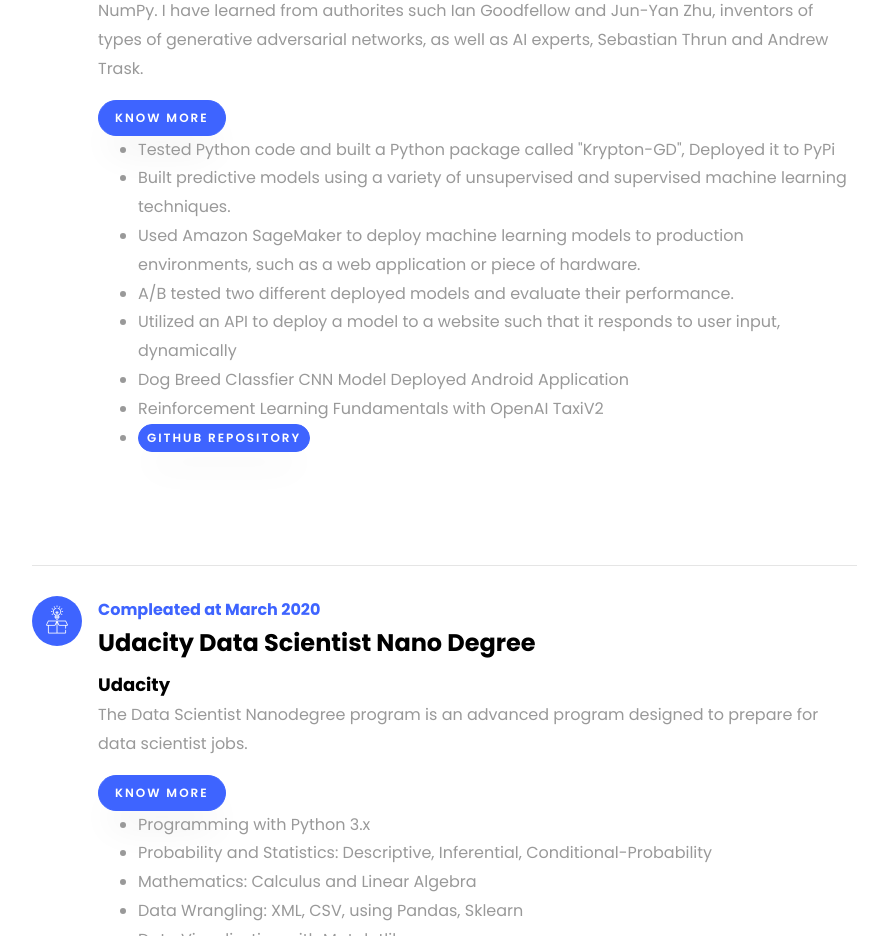
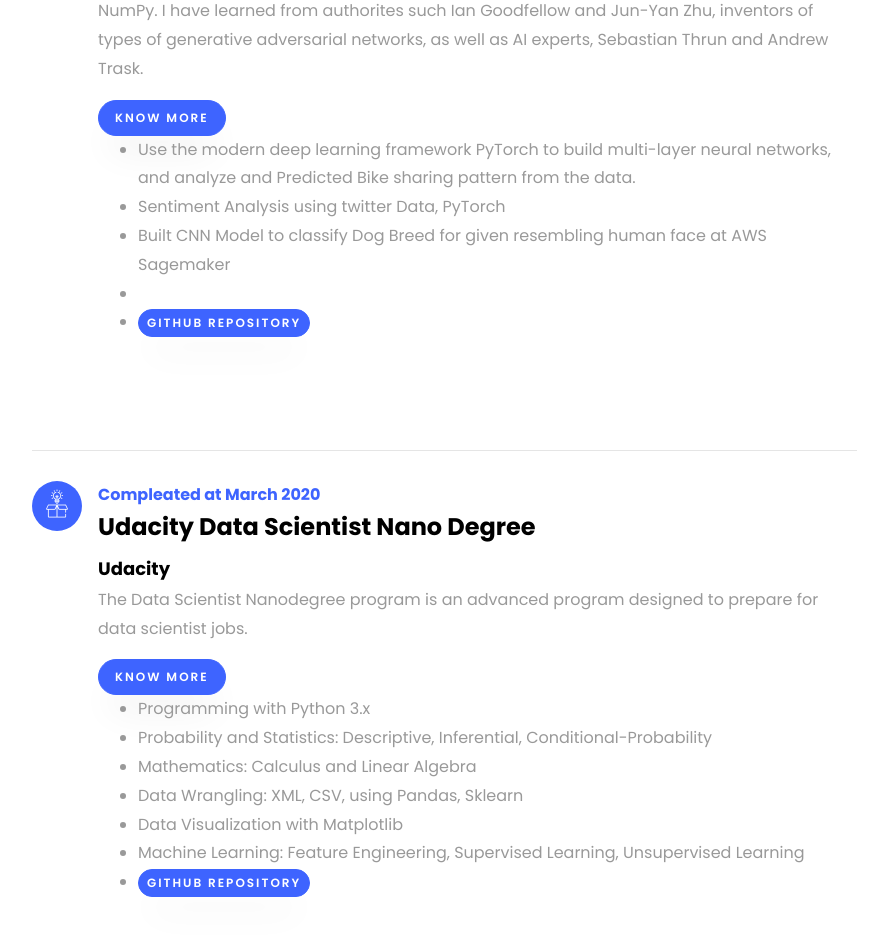
Before and after one commit to immu0001/My-Portfolio, a plain HTML site: page index.html in a window 1280 px wide. Shown: the part 3420-4356 px from the top of the page, without its empty margins (338-1226 px from the left). Drawn offline with nearby package versions, Linux system fonts and the light colour scheme; files that its build step writes are made by us from their sources; files whose address does not match are found by name.

Commit message:
education content update

```diff
--- a/index.html
+++ b/index.html
@@ -222,14 +222,12 @@ Airflow.</p>
 		    					<div class="knowMore">
 									<span><a class="btn btn-primary py-2 px-3">Know More</a></span>
 									<div class="knowMore-content">
-    								<ul><li>Tested Python code and built a Python package called "Krypton-GD", Deployed it to PyPi</li>
-    									<li>Built predictive models using a variety of unsupervised and supervised machine learning techniques.</li>
-    									<li> Used Amazon SageMaker to deploy machine learning models to production environments, such as a web application or piece of hardware.</li>
-    									<li> A/B tested two different deployed models and evaluate their performance.</li>
-    									<li>Utilized an API to deploy a model to a website such that it responds to user input, dynamically</li>
-    									<li>Dog Breed Classfier CNN Model Deployed Android Application</li>
-    									<li>Reinforcement Learning Fundamentals with OpenAI TaxiV2</li>
-    									<li><span><a href="https://github.com/immu0001/Udacity-Machine-learning-nano-degree" class="btn btn-primary py-1 px-2">Github Repository</a></span></li>
+    								<ul><li>Use the modern deep learning framework PyTorch to build multi-layer neural networks, and analyze and Predicted Bike sharing pattern from the data.</li>
+    									<li>Sentiment Analysis using twitter Data, PyTorch</li>
+    									<li>Built CNN Model to classify Dog Breed for given resembling human face at AWS Sagemaker</li>
+    									<li></li>
+
+    									<li><span><a href="https://github.com/immu0001/Udacity-Deep-learning" class="btn btn-primary py-1 px-2">Github Repository</a></span></li>
     								</ul>
 
     							</div>
```
